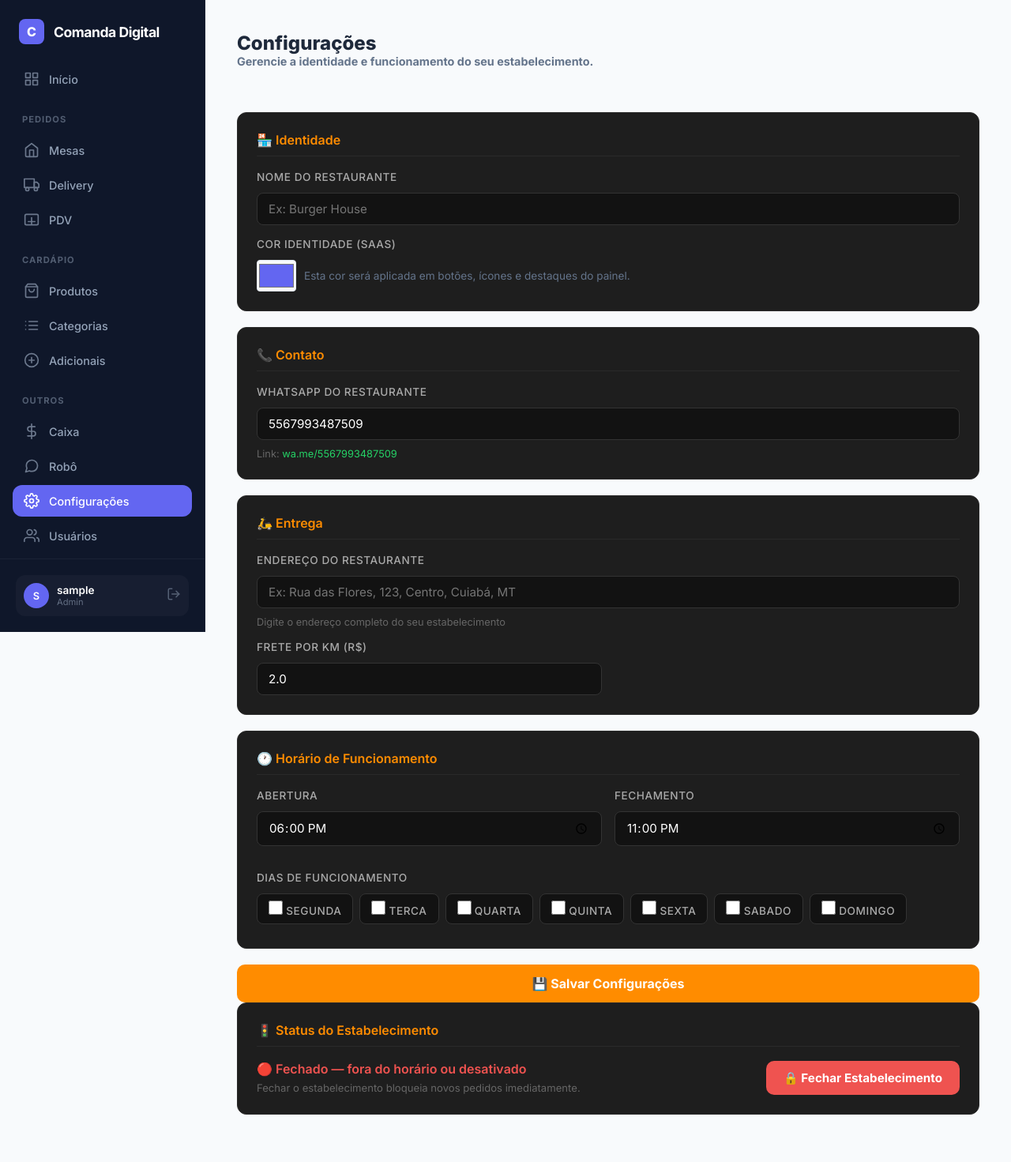
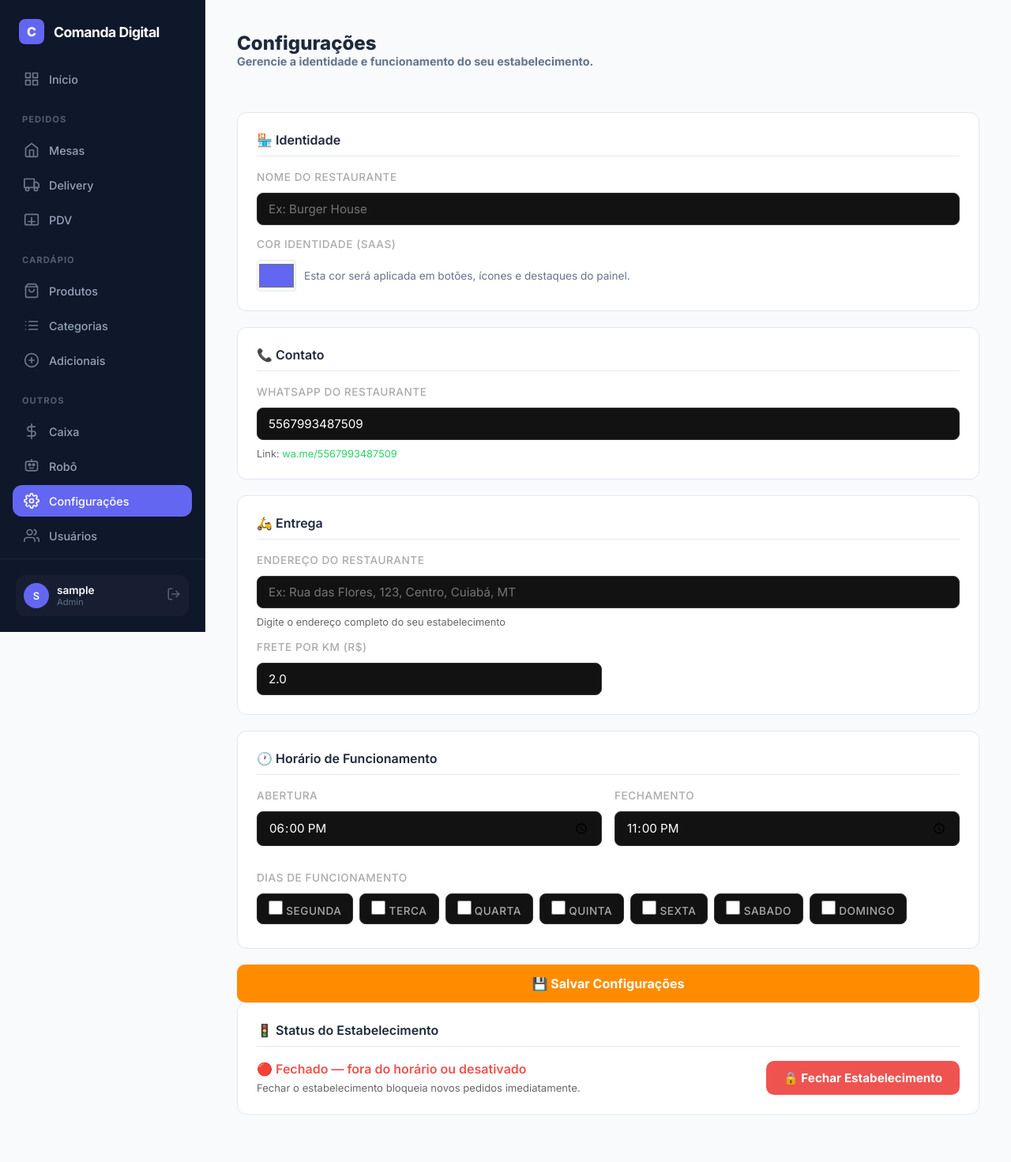
Before and after one commit to friamericardo-ux/Sistema-Restaurante, a Flask app: page /admin/configuracoes in a window 1280 px wide. Shown: the whole page at 79% size. Run offline with Flask 3, Linux system fonts and the light colour scheme; the visitor is signed in with stand-in values (Sample User, id 1); data comes from the database, SQL or seed files in the repository; data that the repository does not hold is empty; parts of the project's set-up code (start-up, migrations or seed data) failed here and were passed over; some libraries are stand-ins or nearby versions.

Commit message:
fix: visual do menu (icone robo) e cards (fundo claro padrao)

```diff
--- a/static/css/admin_configuracoes.css
+++ b/static/css/admin_configuracoes.css
@@ -28,8 +28,8 @@
 }
 
 .card-config {
-  background: #1e1e1e;
-  border: 1px solid #2a2a2a;
+  background: var(--card-bg);
+  border: 1px solid var(--border);
   border-radius: 12px;
   padding: 24px;
   margin-bottom: 20px;
@@ -38,10 +38,10 @@
 .card-config-titulo {
   font-size: 1rem;
   font-weight: 600;
-  color: #ff8c00;
+  color: var(--text-main);
   margin-bottom: 18px;
   padding-bottom: 10px;
-  border-bottom: 1px solid #2a2a2a;
+  border-bottom: 1px solid var(--border);
 }
 
 .form-group {
--- a/templates/admin_layout.html
+++ b/templates/admin_layout.html
@@ -100,7 +100,7 @@
                 </a>
                 {% if is_role_admin %}
                 <a href="/whatsapp/" class="nav-item {% if request.path == '/whatsapp/' %}active{% endif %}">
-                    <svg viewBox="0 0 24 24" fill="none" stroke="currentColor" stroke-width="2" stroke-linecap="round" stroke-linejoin="round"><path d="M21 11.5a8.38 8.38 0 0 1-.9 3.8 8.5 8.5 0 0 1-7.6 4.7 8.38 8.38 0 0 1-3.8-.9L3 21l1.9-5.7a8.38 8.38 0 0 1-.9-3.8 8.5 8.5 0 0 1 4.7-7.6 8.38 8.38 0 0 1 3.8-.9h.5a8.48 8.48 0 0 1 8 8v.5z"/></svg>
+                    <svg viewBox="0 0 24 24" fill="none" stroke="currentColor" stroke-width="2" stroke-linecap="round" stroke-linejoin="round"><rect x="3" y="5" width="18" height="14" rx="3"/><line x1="12" y1="2" x2="12" y2="5"/><circle cx="9" cy="10" r="1.5" fill="currentColor"/><circle cx="15" cy="10" r="1.5" fill="currentColor"/><line x1="9" y1="15" x2="15" y2="15"/></svg>
                     <span>Robô</span>
                 </a>
                 <a href="/admin/configuracoes" class="nav-item {% if request.path == '/admin/configuracoes' %}active{% endif %}">
```
